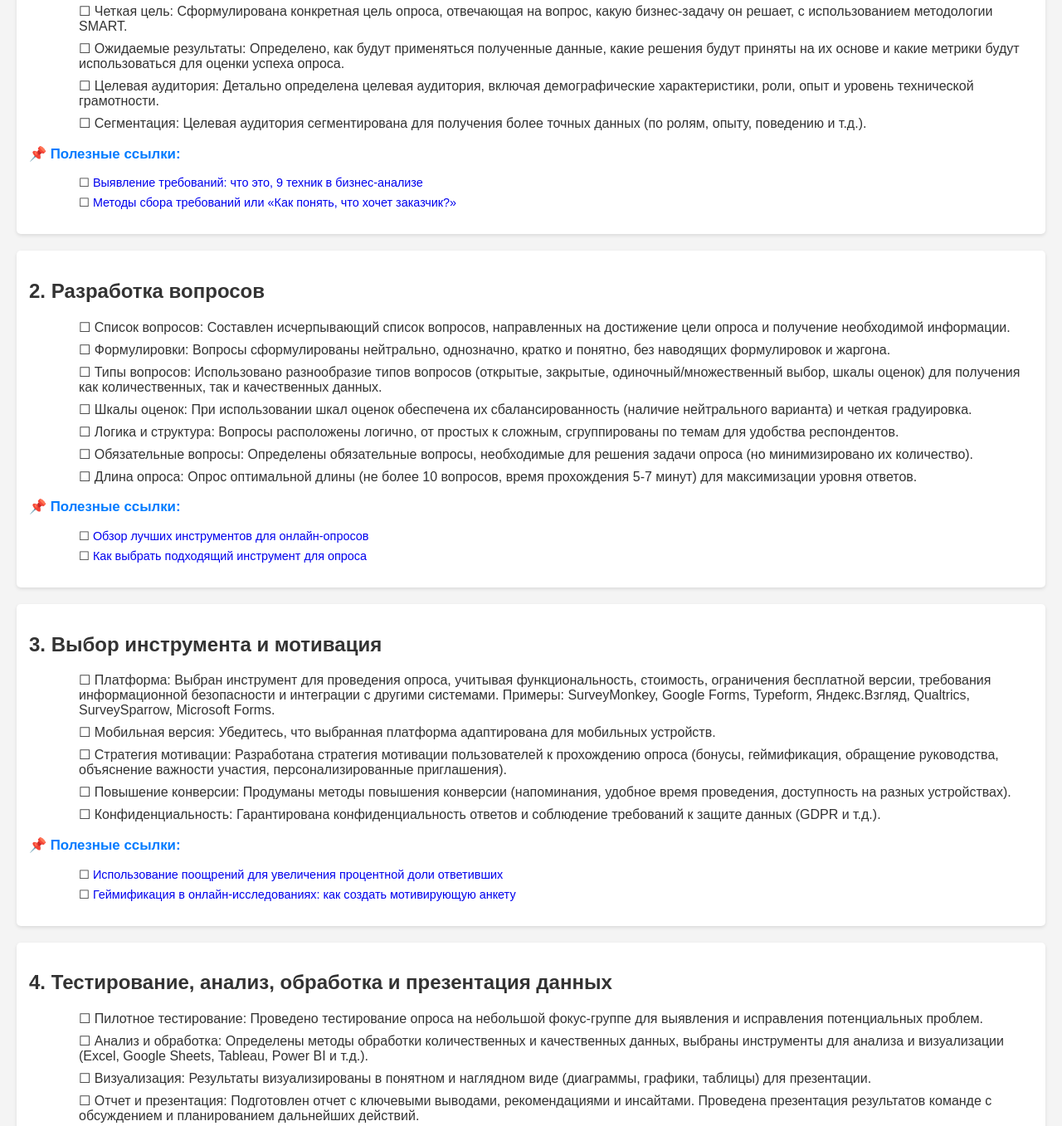
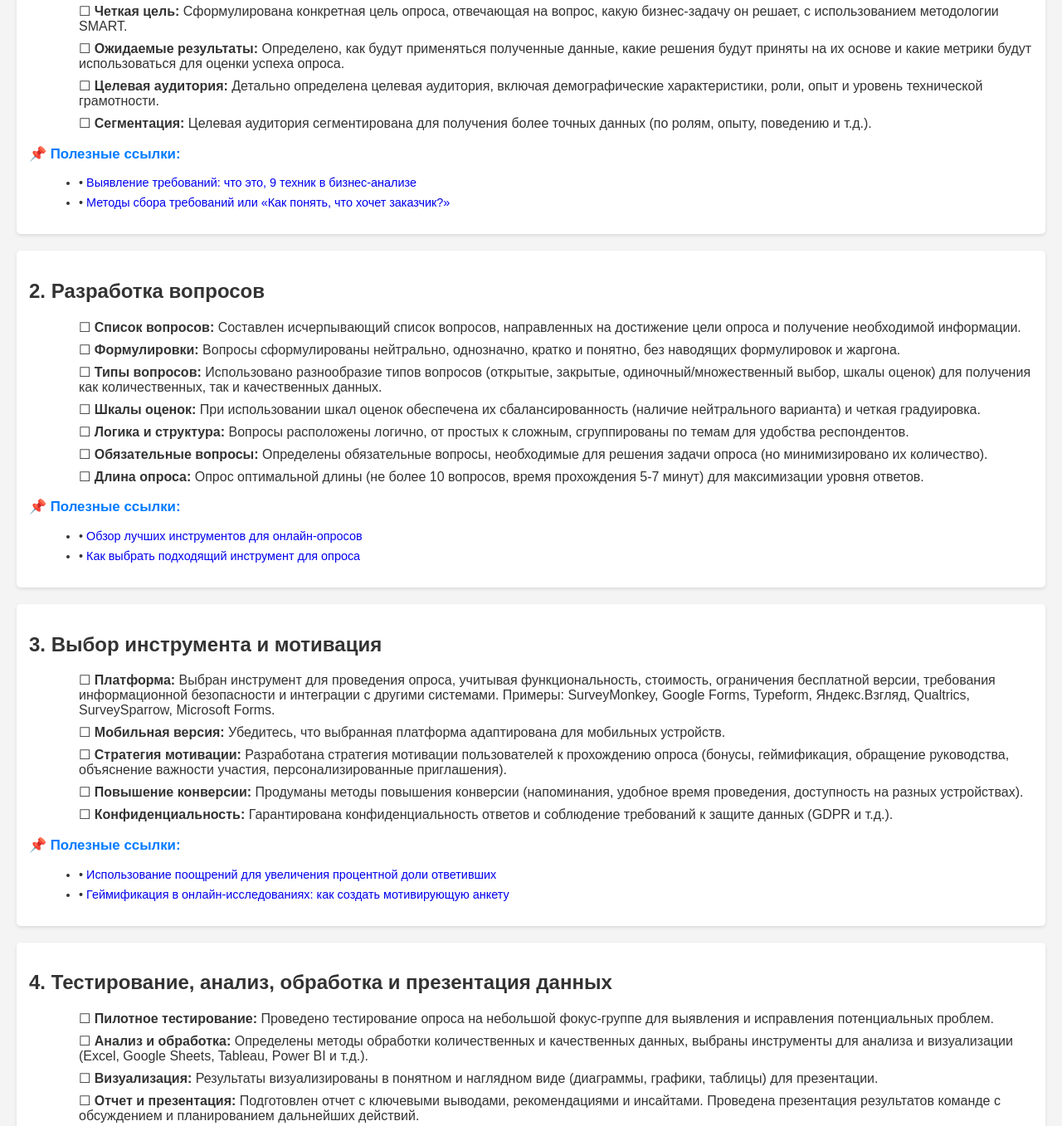
Before and after one commit to dariabelaia/check_list, a plain HTML site: page index.html in a window 1280 px wide. Shown: the part 247-1604 px from the top of the page at 83% size. Drawn offline with Linux system fonts and the light colour scheme.

Commit message:
Update index.html

```diff
--- a/index.html
+++ b/index.html
@@ -41,7 +41,7 @@ h1 {
     box-shadow: 0 2px 4px rgba(0, 0, 0, 0.1);
 }
 ul {
-    list-style-type: none;
+    list-style-type: none; /* Убираем стандартные буллеты */
     margin-left: 20px;
 }
 li {
@@ -49,7 +49,14 @@ li {
     color: #333;
 }
 li::before {
-    content: "☐ "; /* Пустой квадрат */
+    content: "☐ "; /* Пустой квадрат для основной части */
+}
+.links ul {
+    list-style-type: disc; /* Круглые буллеты в разделе ссылок */
+    margin-left: 20px;
+}
+.links li::before {
+    content: "• "; /* Круглый буллет для ссылок */
 }
 .links {
     font-size: 0.9em;
@@ -71,10 +78,10 @@ li::before {
 <div class="section">
 <h2>1. Планирование и постановка целей</h2>
 <ul>
-<li>Четкая цель: Сформулирована конкретная цель опроса, отвечающая на вопрос, какую бизнес-задачу он решает, с использованием методологии SMART.</li>
-<li>Ожидаемые результаты: Определено, как будут применяться полученные данные, какие решения будут приняты на их основе и какие метрики будут использоваться для оценки успеха опроса.</li>
-<li>Целевая аудитория: Детально определена целевая аудитория, включая демографические характеристики, роли, опыт и уровень технической грамотности.</li>
-<li>Сегментация: Целевая аудитория сегментирована для получения более точных данных (по ролям, опыту, поведению и т.д.).</li>
+<li><strong>Четкая цель:</strong> Сформулирована конкретная цель опроса, отвечающая на вопрос, какую бизнес-задачу он решает, с использованием методологии SMART.</li>
+<li><strong>Ожидаемые результаты:</strong> Определено, как будут применяться полученные данные, какие решения будут приняты на их основе и какие метрики будут использоваться для оценки успеха опроса.</li>
+<li><strong>Целевая аудитория:</strong> Детально определена целевая аудитория, включая демографические характеристики, роли, опыт и уровень технической грамотности.</li>
+<li><strong>Сегментация:</strong> Целевая аудитория сегментирована для получения более точных данных (по ролям, опыту, поведению и т.д.).</li>
 </ul>
 <div class="links">
 <h3>📌 Полезные ссылки:</h3>
@@ -88,13 +95,13 @@ li::before {
 <div class="section">
 <h2>2. Разработка вопросов</h2>
 <ul>
-<li>Список вопросов: Составлен исчерпывающий список вопросов, направленных на достижение цели опроса и получение необходимой информации.</li>
-<li>Формулировки: Вопросы сформулированы нейтрально, однозначно, кратко и понятно, без наводящих формулировок и жаргона.</li>
-<li>Типы вопросов: Использовано разнообразие типов вопросов (открытые, закрытые, одиночный/множественный выбор, шкалы оценок) для получения как количественных, так и качественных данных.</li>
-<li>Шкалы оценок: При использовании шкал оценок обеспечена их сбалансированность (наличие нейтрального варианта) и четкая градуировка.</li>
-<li>Логика и структура: Вопросы расположены логично, от простых к сложным, сгруппированы по темам для удобства респондентов.</li>
-<li>Обязательные вопросы: Определены обязательные вопросы, необходимые для решения задачи опроса (но минимизировано их количество).</li>
-<li>Длина опроса: Опрос оптимальной длины (не более 10 вопросов, время прохождения 5-7 минут) для максимизации уровня ответов.</li>
+<li><strong>Список вопросов:</strong> Составлен исчерпывающий список вопросов, направленных на достижение цели опроса и получение необходимой информации.</li>
+<li><strong>Формулировки:</strong> Вопросы сформулированы нейтрально, однозначно, кратко и понятно, без наводящих формулировок и жаргона.</li>
+<li><strong>Типы вопросов:</strong> Использовано разнообразие типов вопросов (открытые, закрытые, одиночный/множественный выбор, шкалы оценок) для получения как количественных, так и качественных данных.</li>
+<li><strong>Шкалы оценок:</strong> При использовании шкал оценок обеспечена их сбалансированность (наличие нейтрального варианта) и четкая градуировка.</li>
+<li><strong>Логика и структура:</strong> Вопросы расположены логично, от простых к сложным, сгруппированы по темам для удобства респондентов.</li>
+<li><strong>Обязательные вопросы:</strong> Определены обязательные вопросы, необходимые для решения задачи опроса (но минимизировано их количество).</li>
+<li><strong>Длина опроса:</strong> Опрос оптимальной длины (не более 10 вопросов, время прохождения 5-7 минут) для максимизации уровня ответов.</li>
 </ul>
 <div class="links">
 <h3>📌 Полезные ссылки:</h3>
@@ -108,11 +115,11 @@ li::before {
 <div class="section">
 <h2>3. Выбор инструмента и мотивация</h2>
 <ul>
-<li>Платформа: Выбран инструмент для проведения опроса, учитывая функциональность, стоимость, ограничения бесплатной версии, требования информационной безопасности и интеграции с другими системами. Примеры: SurveyMonkey, Google Forms, Typeform, Яндекс.Взгляд, Qualtrics, SurveySparrow, Microsoft Forms.</li>
-<li>Мобильная версия: Убедитесь, что выбранная платформа адаптирована для мобильных устройств.</li>
-<li>Стратегия мотивации: Разработана стратегия мотивации пользователей к прохождению опроса (бонусы, геймификация, обращение руководства, объяснение важности участия, персонализированные приглашения).</li>
-<li>Повышение конверсии: Продуманы методы повышения конверсии (напоминания, удобное время проведения, доступность на разных устройствах).</li>
-<li>Конфиденциальность: Гарантирована конфиденциальность ответов и соблюдение требований к защите данных (GDPR и т.д.).</li>
+<li><strong>Платформа:</strong> Выбран инструмент для проведения опроса, учитывая функциональность, стоимость, ограничения бесплатной версии, требования информационной безопасности и интеграции с другими системами. Примеры: SurveyMonkey, Google Forms, Typeform, Яндекс.Взгляд, Qualtrics, SurveySparrow, Microsoft Forms.</li>
+<li><strong>Мобильная версия:</strong> Убедитесь, что выбранная платформа адаптирована для мобильных устройств.</li>
+<li><strong>Стратегия мотивации:</strong> Разработана стратегия мотивации пользователей к прохождению опроса (бонусы, геймификация, обращение руководства, объяснение важности участия, персонализированные приглашения).</li>
+<li><strong>Повышение конверсии:</strong> Продуманы методы повышения конверсии (напоминания, удобное время проведения, доступность на разных устройствах).</li>
+<li><strong>Конфиденциальность:</strong> Гарантирована конфиденциальность ответов и соблюдение требований к защите данных (GDPR и т.д.).</li>
 </ul>
 <div class="links">
 <h3>📌 Полезные ссылки:</h3>
@@ -126,10 +133,10 @@ li::before {
 <div class="section">
 <h2>4. Тестирование, анализ, обработка и презентация данных</h2>
 <ul>
-<li>Пилотное тестирование: Проведено тестирование опроса на небольшой фокус-группе для выявления и исправления потенциальных проблем.</li>
-<li>Анализ и обработка: Определены методы обработки количественных и качественных данных, выбраны инструменты для анализа и визуализации (Excel, Google Sheets, Tableau, Power BI и т.д.).</li>
-<li>Визуализация: Результаты визуализированы в понятном и наглядном виде (диаграммы, графики, таблицы) для презентации.</li>
-<li>Отчет и презентация: Подготовлен отчет с ключевыми выводами, рекомендациями и инсайтами. Проведена презентация результатов команде с обсуждением и планированием дальнейших действий.</li>
+<li><strong>Пилотное тестирование:</strong> Проведено тестирование опроса на небольшой фокус-группе для выявления и исправления потенциальных проблем.</li>
+<li><strong>Анализ и обработка:</strong> Определены методы обработки количественных и качественных данных, выбраны инструменты для анализа и визуализации (Excel, Google Sheets, Tableau, Power BI и т.д.).</li>
+<li><strong>Визуализация:</strong> Результаты визуализированы в понятном и наглядном виде (диаграммы, графики, таблицы) для презентации.</li>
+<li><strong>Отчет и презентация:</strong> Подготовлен отчет с ключевыми выводами, рекомендациями и инсайтами. Проведена презентация результатов команде с обсуждением и планированием дальнейших действий.</li>
 </ul>
 <div class="links">
 <h3>📌 Полезные ссылки:</h3>
@@ -143,10 +150,10 @@ li::before {
 <div class="section">
 <h2>5. Использование результатов и обратная связь</h2>
 <ul>
-<li>Внедрение изменений: Разработан план действий по внедрению изменений на основе полученных данных с приоритизацией задач и назначением ответственных.</li>
-<li>Дополнительные исследования: Результаты опроса использованы для планирования дальнейших исследований (интервью, фокус-группы и т.д.).</li>
-<li>Обратная связь с участниками: Участникам опроса предоставлена обратная связь о результатах и планируемых изменениях. Выражена благодарность за участие.</li>
-<li>Петля обратной связи: Создана "петля обратной связи" для отслеживания эффективности внедренных изменений и получения дальнейшей обратной связи от пользователей.</li>
+<li><strong>Внедрение изменений:</strong> Разработан план действий по внедрению изменений на основе полученных данных с приоритизацией задач и назначением ответственных.</li>
+<li><strong>Дополнительные исследования:</strong> Результаты опроса использованы для планирования дальнейших исследований (интервью, фокус-группы и т.д.).</li>
+<li><strong>Обратная связь с участниками:</strong> Участникам опроса предоставлена обратная связь о результатах и планируемых изменениях. Выражена благодарность за участие.</li>
+<li><strong>Петля обратной связи:</strong> Создана "петля обратной связи" для отслеживания эффективности внедренных изменений и получения дальнейшей обратной связи от пользователей.</li>
 </ul>
 <div class="links">
 <h3>📌 Полезные ссылки:</h3>
```
